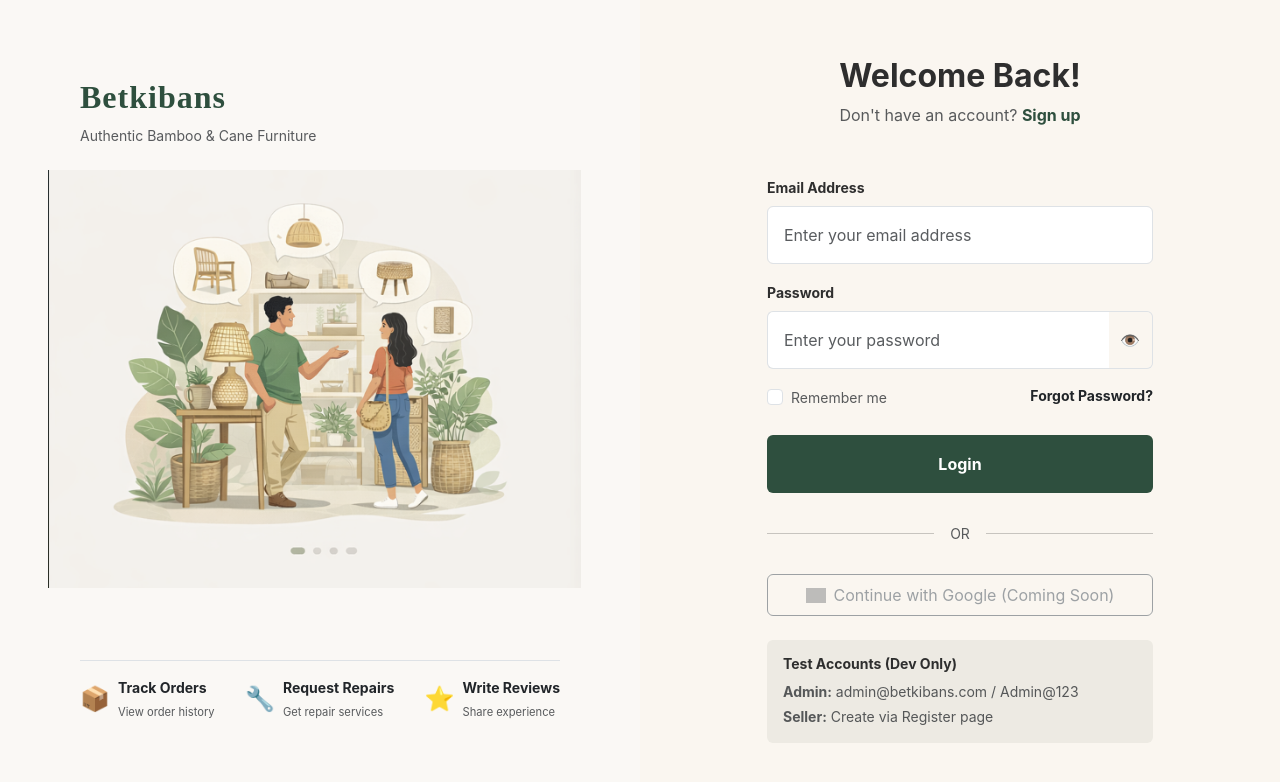
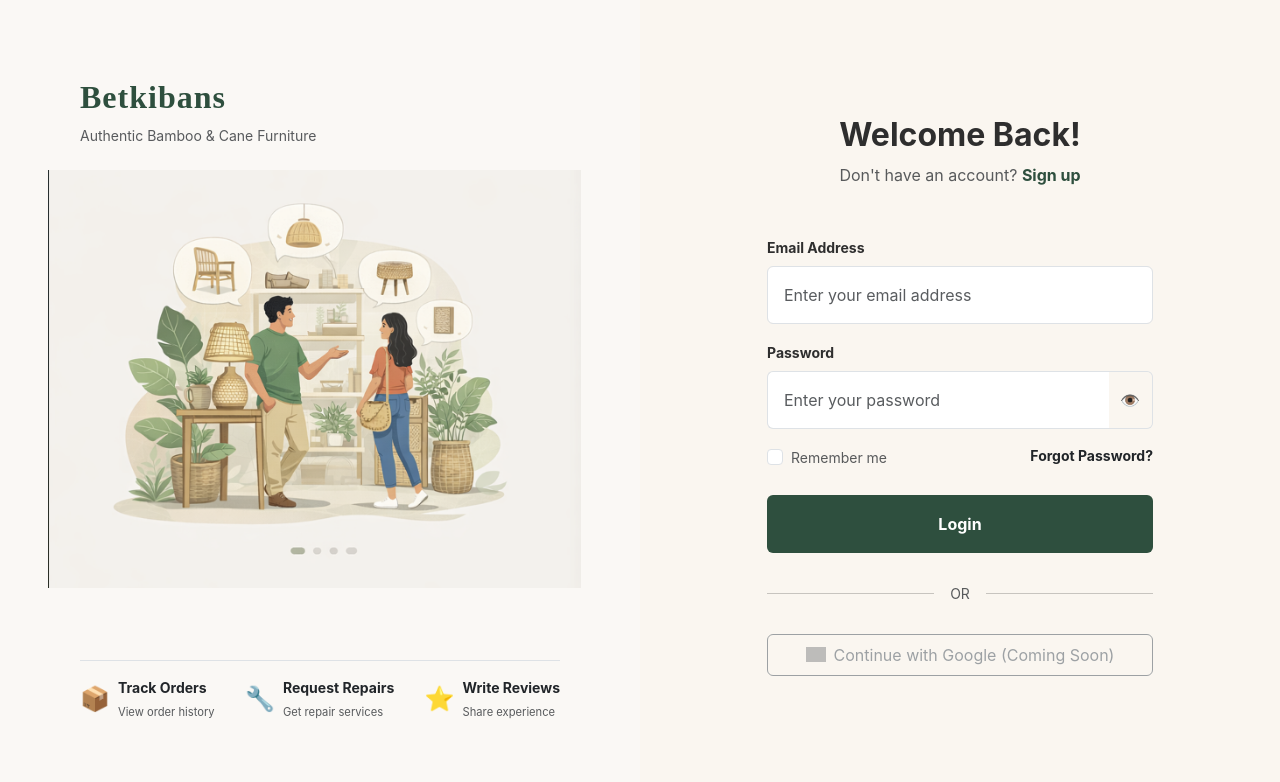
Before and after one commit to BhumikaKarki015/Betkibans, a React (Vite) app in the folder Betkibans.Client/: page /login in a window 1280 px wide. Shown: the top 782 px of the page. Built offline with nearby package versions, Linux system fonts and the light colour scheme; grey boxes are pictures that could not be loaded.

Commit message:
Fix: Update login and register pages

```diff
--- a/Betkibans.Client/src/pages/Login.tsx
+++ b/Betkibans.Client/src/pages/Login.tsx
@@ -229,19 +229,6 @@ const Login = () => {
                             Continue with Google (Coming Soon)
                         </button>
                     </form>
-
-                    {/* Quick Test Accounts (Development Only - Remove in Production!) */}
-                    <div className="mt-4 p-3 bg-light rounded">
-                        <h6 className="small fw-bold mb-2">Test Accounts (Dev Only)</h6>
-                        <div className="small text-muted">
-                            <div className="mb-1">
-                                <strong>Admin:</strong> admin@betkibans.com / Admin@123
-                            </div>
-                            <div>
-                                <strong>Seller:</strong> Create via Register page
-                            </div>
-                        </div>
-                    </div>
                 </div>
             </div>
         </div>
--- a/Betkibans.Client/src/pages/Register.tsx
+++ b/Betkibans.Client/src/pages/Register.tsx
@@ -43,7 +43,7 @@ const Register = () => {
 
             setMessage("✅ Account Created! Redirecting to Login...");
             setTimeout(() => {
-                navigate('/');
+                navigate('/login');
             }, 2000);
 
         } catch (err: any) {
@@ -115,7 +115,7 @@ const Register = () => {
                     <div className="d-flex mb-3 p-1 rounded-3" style={{ backgroundColor: '#EFEFEF' }}>
                         <button
                             className="btn w-50 border-0 rounded-3 text-muted small"
-                            onClick={() => navigate('/')}
+                            onClick={() => navigate('/login')} // ✅ FIXED: Now points to /login
                         >
                             Login
                         </button>
@@ -197,7 +197,7 @@ const Register = () => {
                             <span
                                 className="fw-bold cursor-pointer"
                                 style={{cursor:'pointer', color: brandGreen}}
-                                onClick={() => navigate('/')}
+                                onClick={() => navigate('/login')}
                             >
                                 {' '}Login here
                             </span>
```
